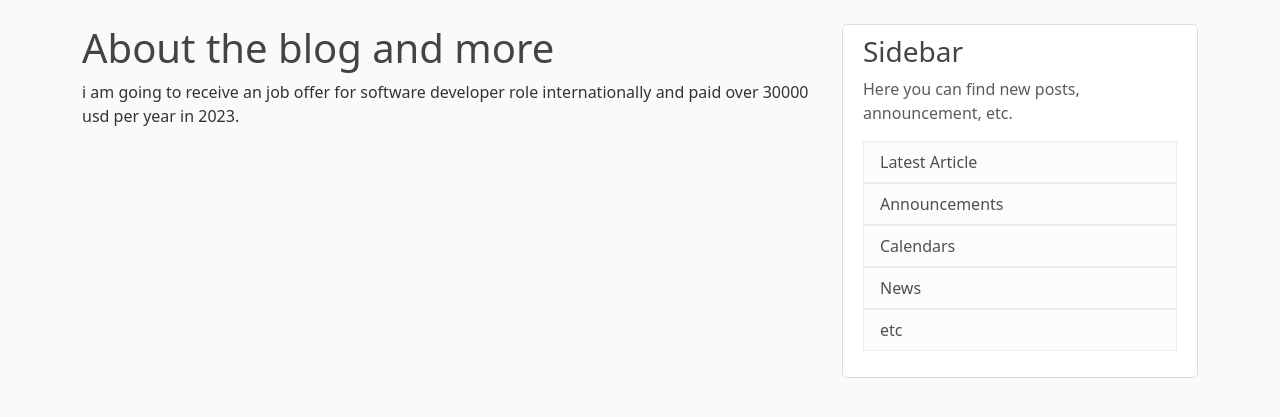
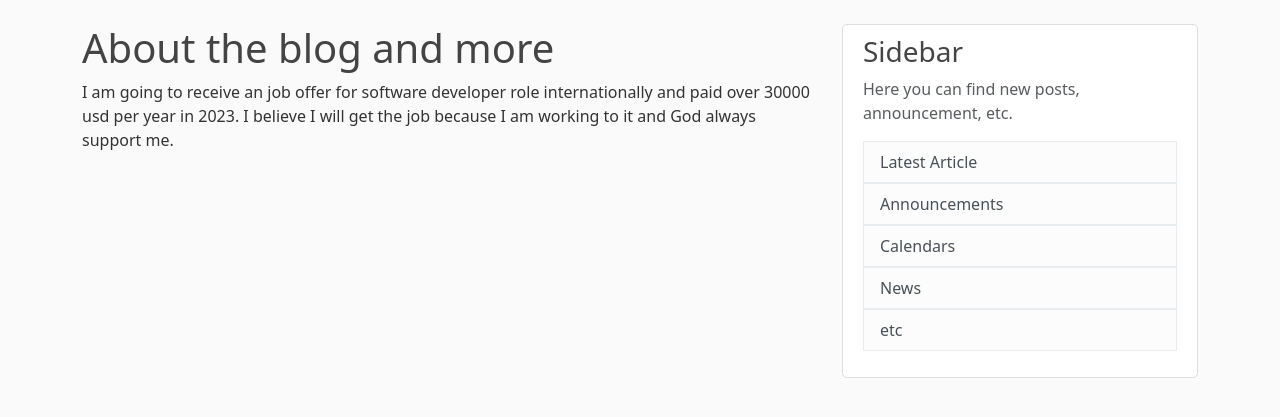
Before and after one commit to hakichris/python_project, a Django app: page /about/ in a window 1280 px wide. Shown: the part 56-473 px from the top of the page. Run offline with Django 4.2, Linux system fonts and the light colour scheme; some libraries are stand-ins or nearby versions.

Commit message:
Update about.html

```diff
--- a/blog/templates/blog/about.html
+++ b/blog/templates/blog/about.html
@@ -2,8 +2,9 @@
 {% block content %}
 
      <h1>About the blog and more</h1>
-     <p>i am going to receive an job offer for software developer role internationally
-          and paid over 30000 usd per year in 2023.
+     <p>I am going to receive an job offer for software developer role internationally
+          and paid over 30000 usd per year in 2023. I believe I will get the job because I am working to it and God
+          always support me.
      </p>
 
 {% endblock content %}
```
